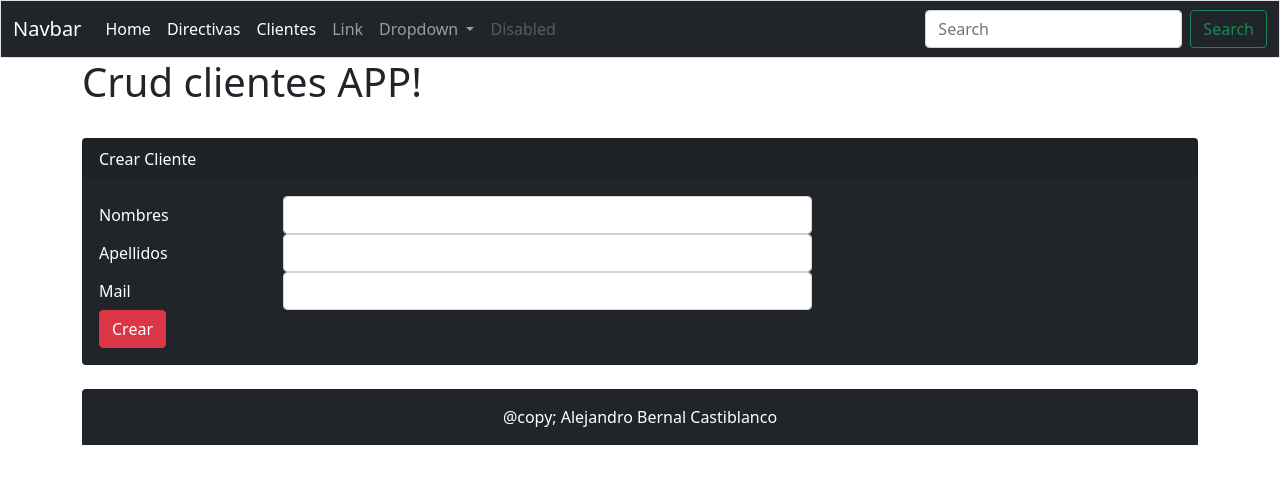
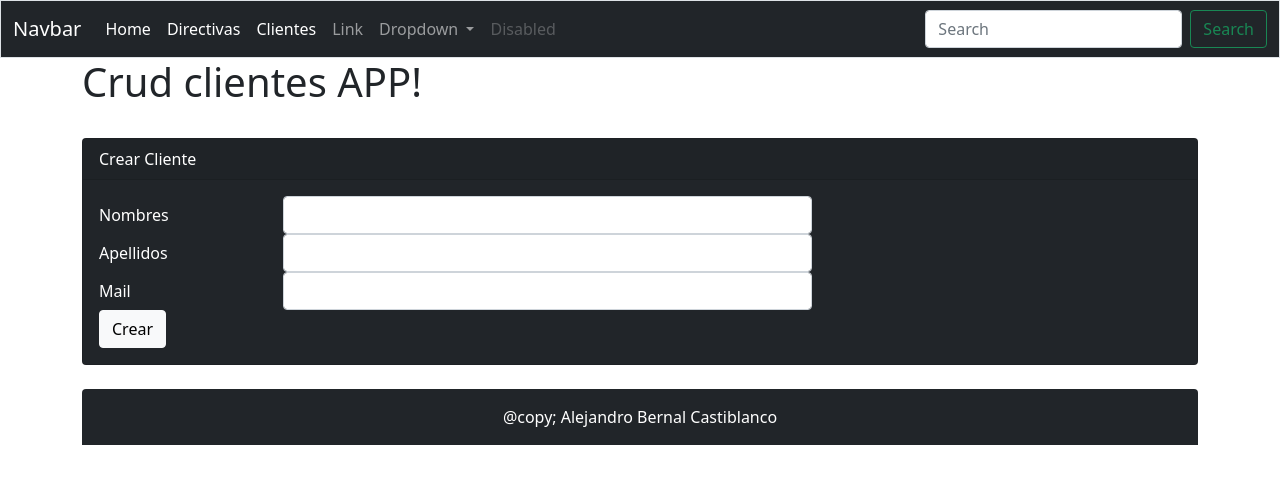
Before and after one commit to albernalcas/FrontEnd-Angular, an Angular app: page /clientes/form/1 in a window 1280 px wide. Shown: the top 484 px of the page. Built offline with nearby package versions, Linux system fonts and the light colour scheme; no server answers.

Commit message:
Actualizo color boton crear y actualizar form.componenet.html

```diff
--- a/src/app/clientes/form.component.html
+++ b/src/app/clientes/form.component.html
@@ -27,9 +27,9 @@
       <!--BOTÓN-->
       <div class="form-group row">
         <div class="col-sm-6">
-            <button class="btn btn-danger" role="button" (click)='create()' *ngIf="!cliente.id else elseBlock">Crear</button>
+            <button class="btn btn-light" role="button" (click)='create()' *ngIf="!cliente.id else elseBlock">Crear</button>
             <ng-template #elseBlock>
-              <button class="btn btn-danger" role="button" (click)='updateCliente()'>Actualizar</button>
+              <button class="btn btn-light" role="button" (click)='updateCliente()'>Actualizar</button>
             </ng-template>
         </div>
       </div>
```
